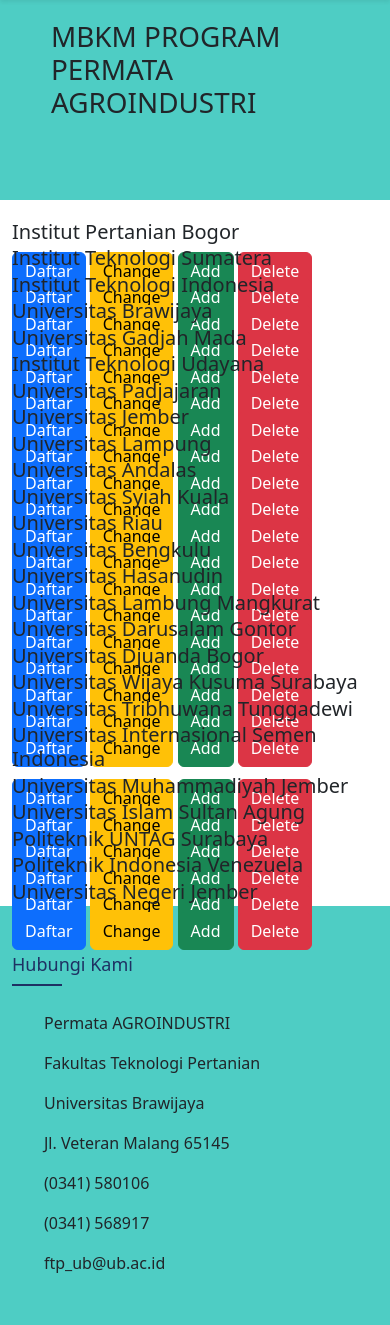
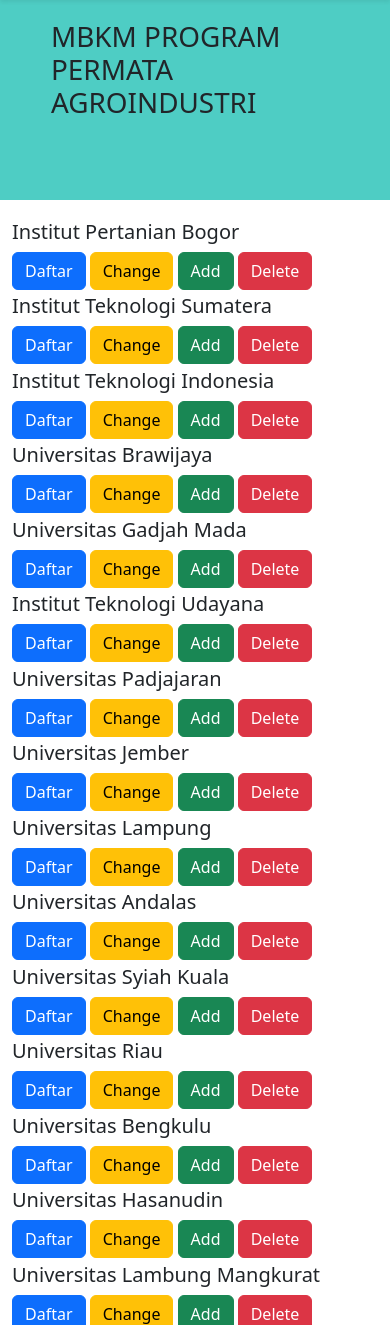
Before and after one commit to Pid24/PAI, a PHP site: page /mbkm.php in a window 390 px wide. Shown: the part 76-1401 px from the top of the page. Run offline with PHP 8.4, Linux system fonts and the light colour scheme; data comes from the database, SQL or seed files in the repository; some libraries are stand-ins or nearby versions.

Commit message:
memperbaiki responsive

```diff
--- a/mbkm.php
+++ b/mbkm.php
@@ -80,10 +80,14 @@
         <div class="row">
           <div class="col-md-6 mb-5">
             <h5><?= $row["nama_kampus"]; ?></h5>
-            <a href="mbkms.html" class="btn btn-primary" id="dftr">Daftar</a>
-            <a href="change.php?id=<?= $row["id"]; ?>" class="btn btn-warning" id="dftr">Change</a>
-            <a href="add.php" class="btn btn-success" id="dftr">Add</a>
-            <a href="delete.php?id=<?= $row["id"]; ?>" class="btn btn-danger" id="dftr" onclick="return confirm('Yakin?');">Delete</a>
+            <div class="row">
+              <div class="col-md-6 mb-5">
+                <a href="mbkms.html" class="btn btn-primary" id="dftr">Daftar</a>
+                <a href="change.php?id=<?= $row["id"]; ?>" class="btn btn-warning" id="dftr">Change</a>
+                <a href="add.php" class="btn btn-success" id="dftr">Add</a>
+                <a href="delete.php?id=<?= $row["id"]; ?>" class="btn btn-danger" id="dftr" onclick="return confirm('Yakin?');">Delete</a>
+              </div>
+            </div>
           </div>
         </div>
       </div>
```
